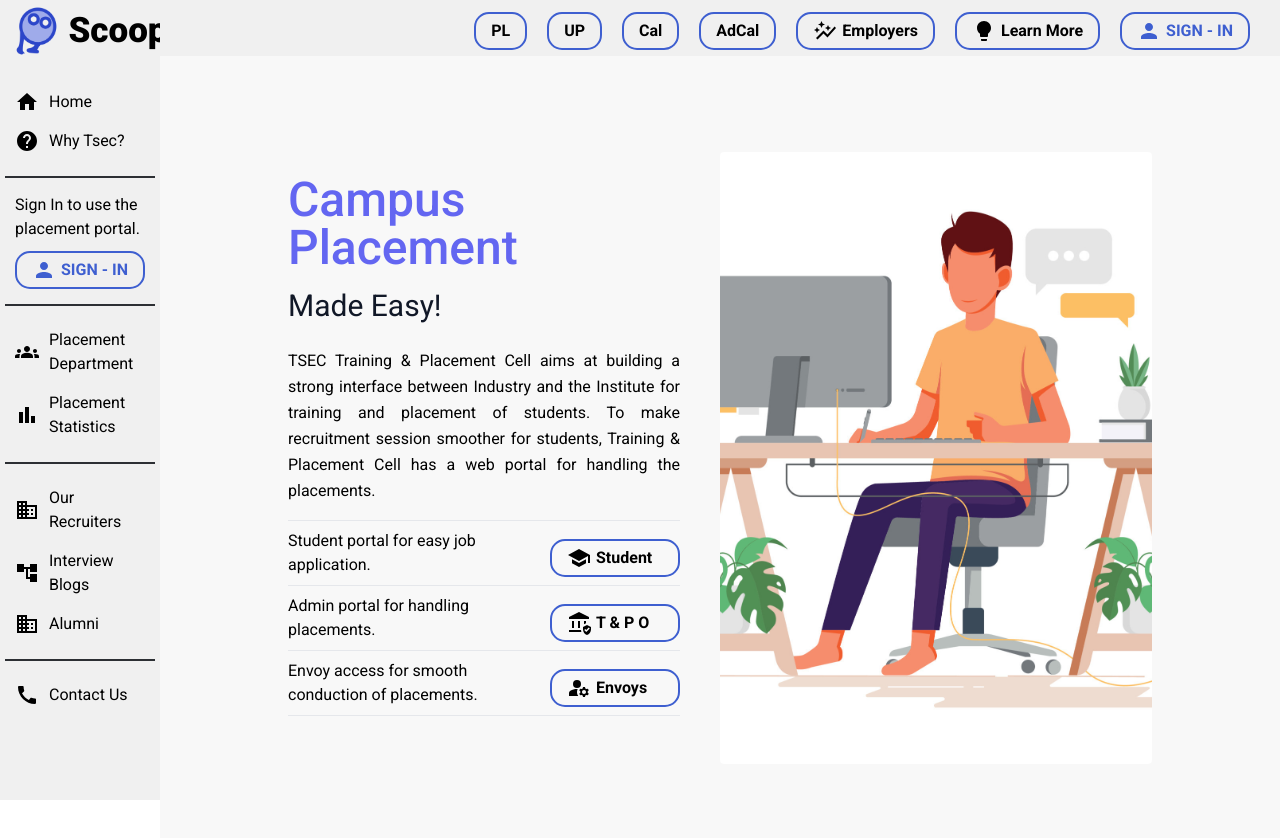
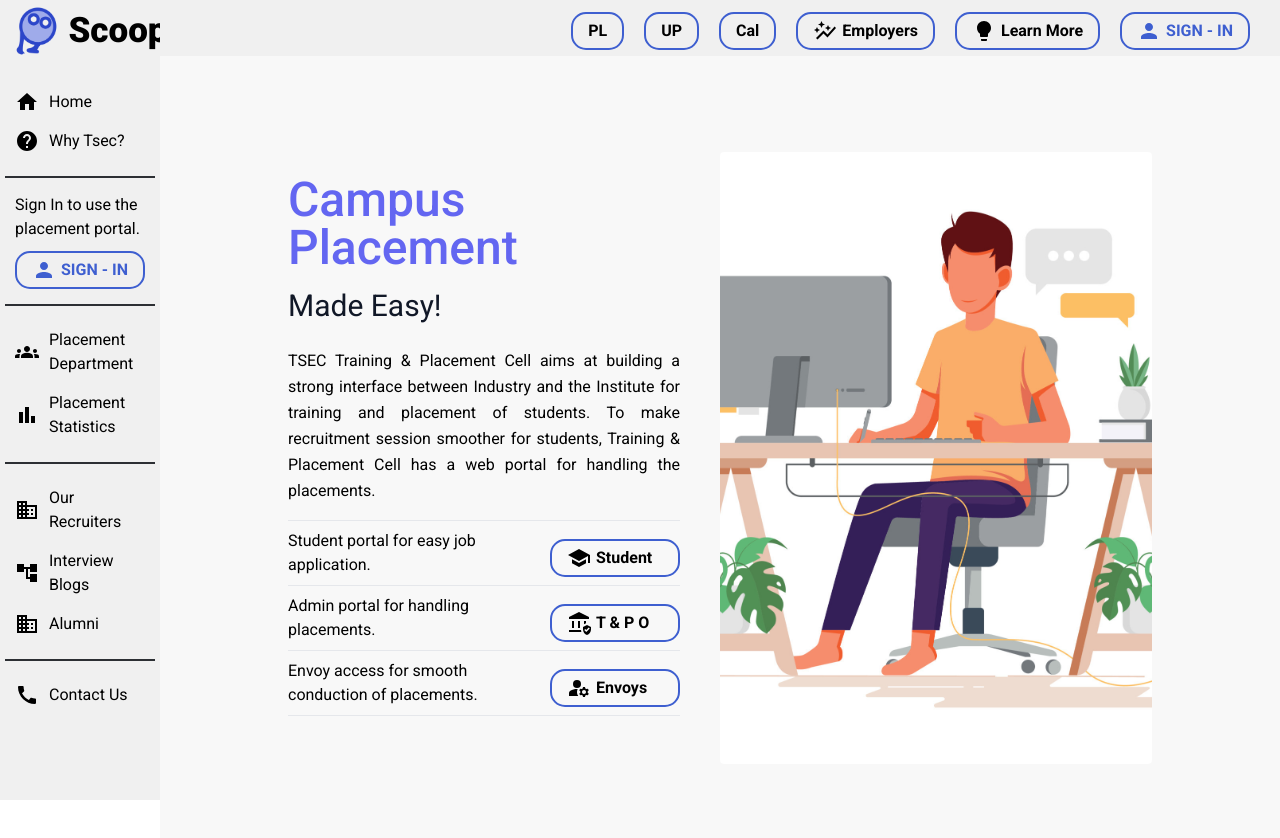
Before and after one commit to shreyanzjain/scoop-mern, a React (Vite) app in the folder frontend/: page / in a window 1280 px wide. Shown: the top 838 px of the page. Built offline with nearby package versions, Linux system fonts and the light colour scheme.

Commit message:
Minor UI fix - navbar

```diff
--- a/frontend/src/components/landing/Navbar.jsx
+++ b/frontend/src/components/landing/Navbar.jsx
@@ -84,12 +84,6 @@ const Navbar = ({ setSelectedOptioon }) => {
 
         <Item>
           <Button1>
-            <NavLink to="/adminCalendar">AdCal</NavLink>
-          </Button1>
-        </Item>
-
-        <Item>
-          <Button1>
             <AutoGraphIcon />
             Employers
           </Button1>
```
